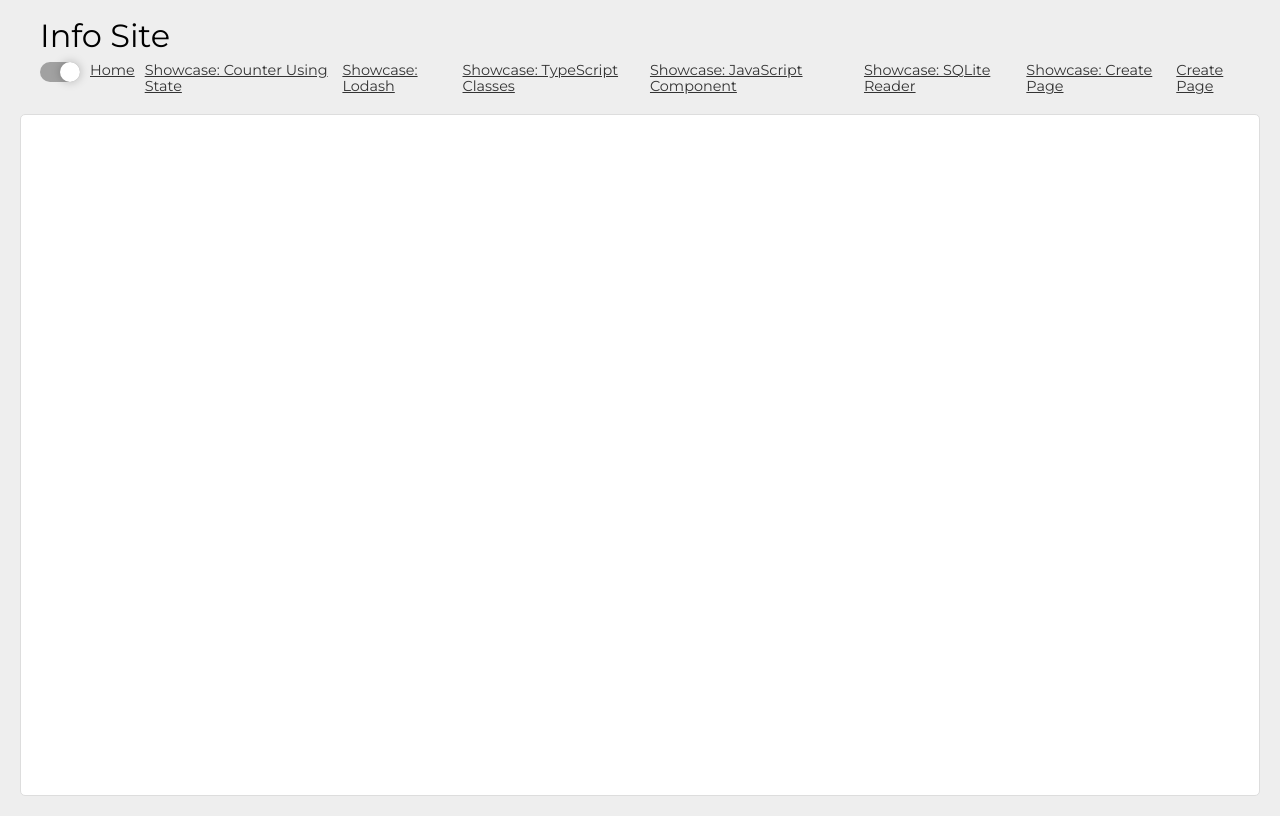
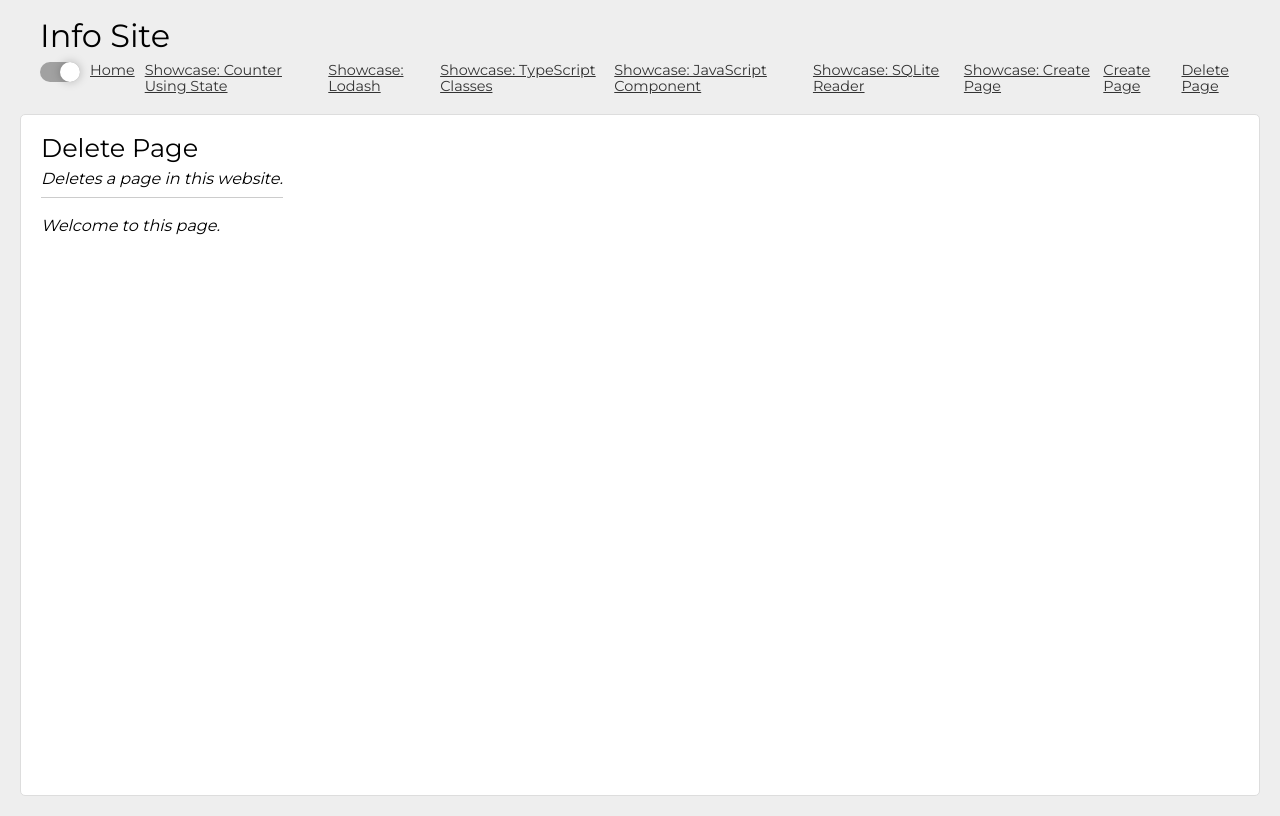
Before and after one commit to Entwickler-Club/dpodreact, a React (Create React App) app: page /deletePage in a window 1280 px wide. Built offline with nearby package versions, Linux system fonts and the light colour scheme.

Commit message:
create deletePage

```diff
--- /dev/null
+++ b/src/system/components/PageDeletePage.tsx
@@ -0,0 +1,14 @@
+import '../styles/deletePage.scss';
+
+function PageDeletePage() {
+
+	return (
+		<div className="page page_deletePage">
+			<h2 className="title">Delete Page</h2>
+			<p className="description">Deletes a page in this website.</p>
+			<p className="message">Welcome to this page.</p>
+		</div>
+	)
+}
+
+export default PageDeletePage;
--- a/src/system/components/Site.tsx
+++ b/src/system/components/Site.tsx
@@ -13,6 +13,7 @@ import PageShowcaseJavaScriptComponent from './PageShowcaseJavaScriptComponent';
 import PageShowcaseSQLiteReader from './PageShowcaseSQLiteReader';// ::showcaseSQLiteReader
 import PageShowcaseCreatePage from './PageShowcaseCreatePage';// ::showcaseCreatePage
 import PageCreatePage from './PageCreatePage';// ::createPage
+import PageDeletePage from './PageDeletePage';// ::deletePage
 
 function Site() {
 	const { isShowing, setIsShowing } = useContext(ShowContext);
@@ -52,6 +53,7 @@ function Site() {
 <li><Link to='/showcaseSQLiteReader'>Showcase: SQLite Reader</Link></li>{/* ::showcaseSQLiteReader */}
 <li><Link to='/showcaseCreatePage'>Showcase: Create Page</Link></li>{/* ::showcaseCreatePage */}
 <li><Link to='/createPage'>Create Page</Link></li>{/* ::createPage */}
+<li><Link to='/deletePage'>Delete Page</Link></li>{/* ::deletePage */}
 							</>
 						)}
 					</ul>
@@ -70,6 +72,7 @@ function Site() {
 <Route path='/showcaseSQLiteReader'><PageShowcaseSQLiteReader /></Route>{/* ::showcaseSQLiteReader */}
 <Route path='/showcaseCreatePage'><PageShowcaseCreatePage /></Route>{/* ::showcaseCreatePage */}
 <Route path='/createPage'><PageCreatePage /></Route>{/* ::createPage */}
+<Route path='/deletePage'><PageDeletePage /></Route>{/* ::deletePage */}
 					</Switch>
 				</section>
 			</div>
--- /dev/null
+++ b/src/system/styles/deletePage.scss
@@ -0,0 +1,5 @@
+.page_deletePage {
+    .message {
+        font-style: italic;
+    }
+}
```
